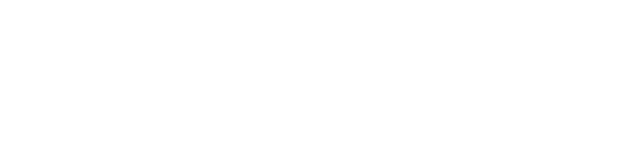
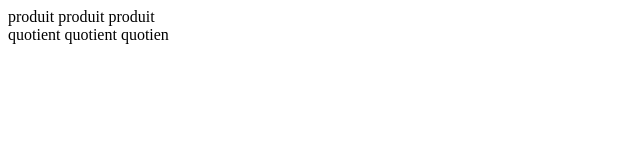
Before and after one commit to William-ONDOAATANGA/mon-premier-projet, a plain HTML site: page index.html in a window 1280 px wide. Shown: the whole page, without its empty margins (0-640 px from the left). Drawn offline with Linux system fonts and the light colour scheme.

Commit message:
Mon premier commit réel

```diff
--- a/index.html
+++ b/index.html
@@ -7,14 +7,14 @@
 </head>
 <body>
     <div>
-        <span></span>
-        <span></span>
-        <span></span>
+        <span>produit</span>
+        <span>produit</span>
+        <span>produit</span>
     </div>
     <div>
-        <span></span>
-        <span></span>
-        <span></span>
+        <span>quotient</span>
+        <span>quotient</span>
+        <span>quotien</span>
     </div>
 </body>
 </html>
```
Also changed, not shown: fichier.txt.
